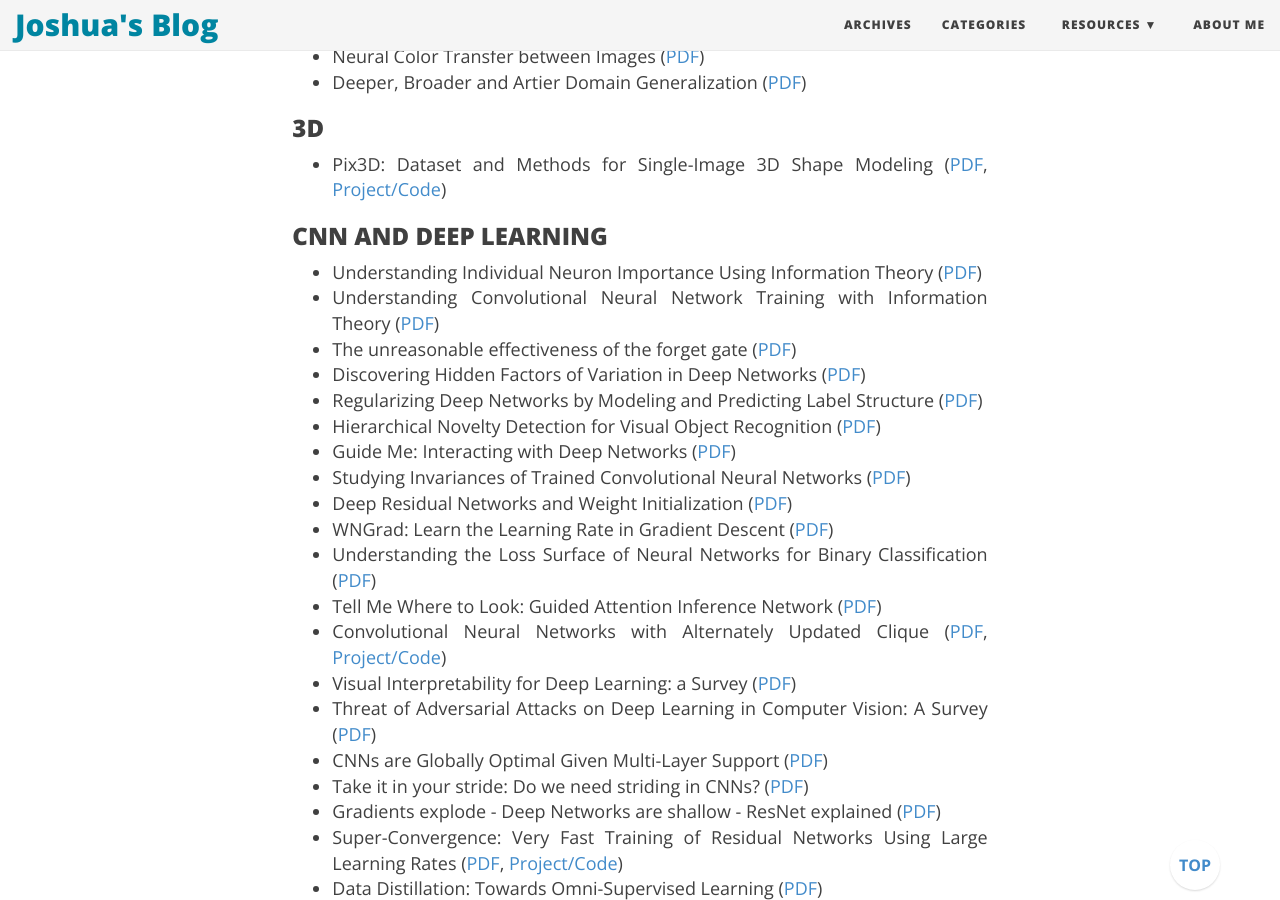
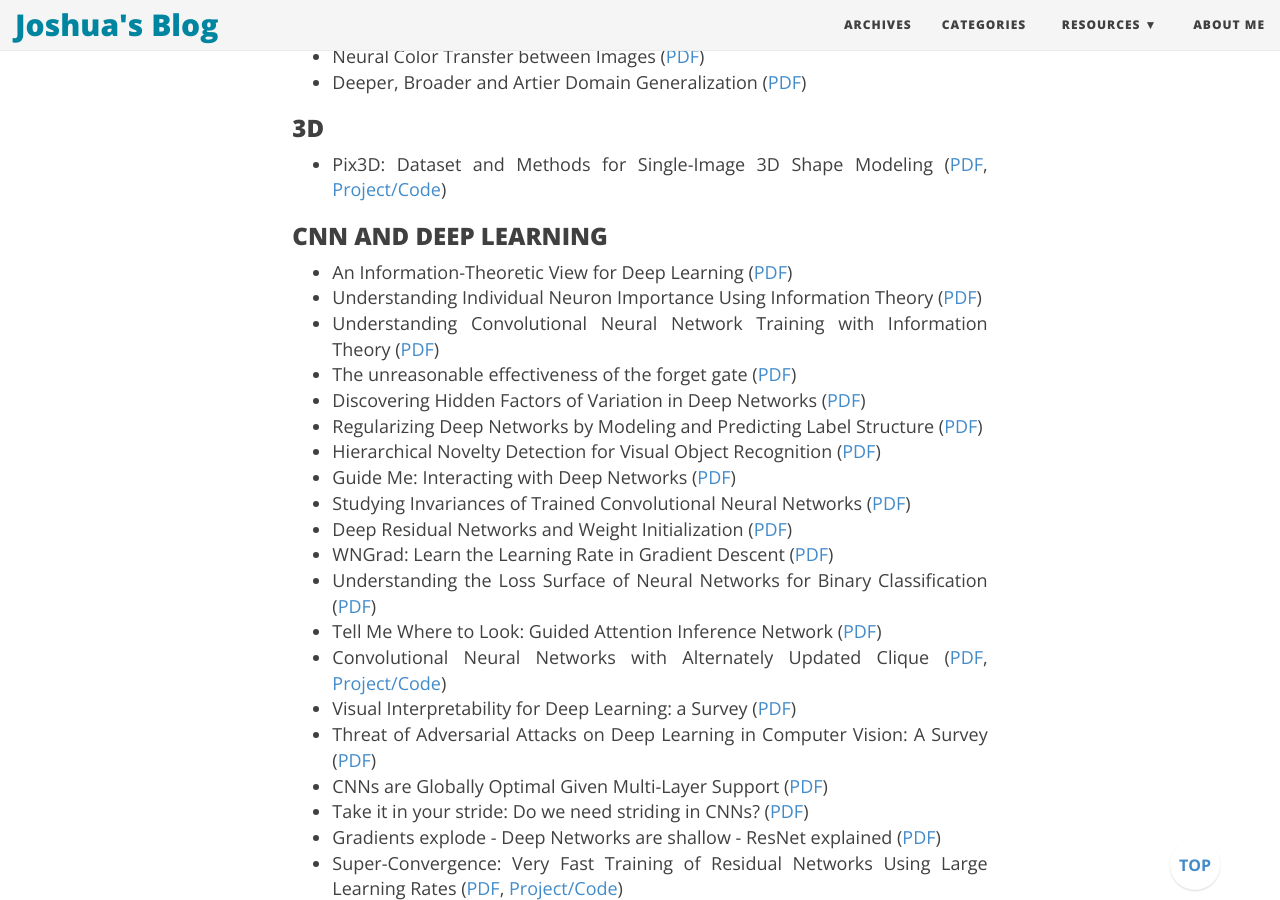
Before and after one commit to joshua19881228/joshua19881228.github.io, a Jekyll site: the page built from _posts/Computer_Vision/2016-08-25-my-jumble-of-computer-vision.md, in a window 1280 px wide and 900 px high, scrolled down 13969 px. Built offline with Jekyll 4.4.1, drawn with Linux system fonts in a browser that asks for light colours; nearby versions of some CDN libraries; formulas are drawn with MathJax 3; comment, search, counter and statistics services are not loaded; some of the changed text lies outside the part shown.

Commit message:
update post

```diff
--- a/_posts/Computer_Vision/2016-08-25-my-jumble-of-computer-vision.md
+++ b/_posts/Computer_Vision/2016-08-25-my-jumble-of-computer-vision.md
@@ -360,6 +360,7 @@ I am going to maintain this page to record a few things about computer vision th
 
 ### CNN AND DEEP LEARNING ###
 
+* An Information-Theoretic View for Deep Learning ([PDF](https://arxiv.org/abs/1804.09060))
 * Understanding Individual Neuron Importance Using Information Theory ([PDF](https://arxiv.org/abs/1804.06679))
 * Understanding Convolutional Neural Network Training with Information Theory ([PDF](https://arxiv.org/abs/1804.06537))
 * The unreasonable effectiveness of the forget gate ([PDF](https://arxiv.org/abs/1804.04849))
@@ -624,6 +625,7 @@ I am going to maintain this page to record a few things about computer vision th
 
 ### OTHER ###
 
+* Synthesizing Images of Humans in Unseen Poses ([PDF](https://arxiv.org/abs/1804.07739v1))
 * End-to-end weakly-supervised semantic alignment ([PDF](https://arxiv.org/abs/1712.06861), [Project/Code](http://www.di.ens.fr/willow/research/weakalign/))
 * Dense Optical Flow based Change Detection Network Robust to Difference of Camera Viewpoints ([PDF](https://arxiv.org/abs/1712.02941))
 * Dual-Path Convolutional Image-Text Embedding ([PDF](https://arxiv.org/abs/1711.05535), [Project/Code](https://github.com//layumi/Image-Text-Embedding))
```
